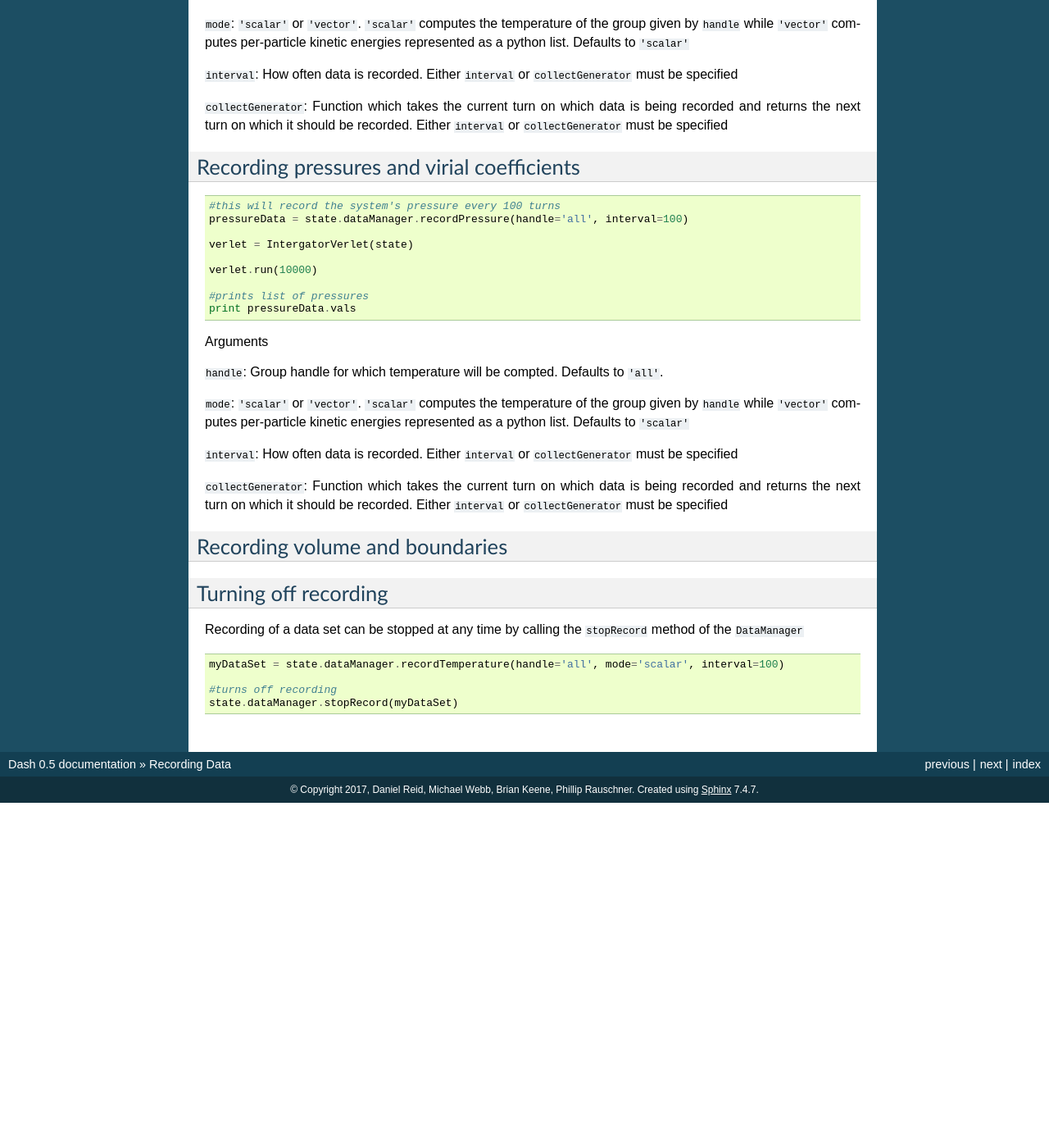
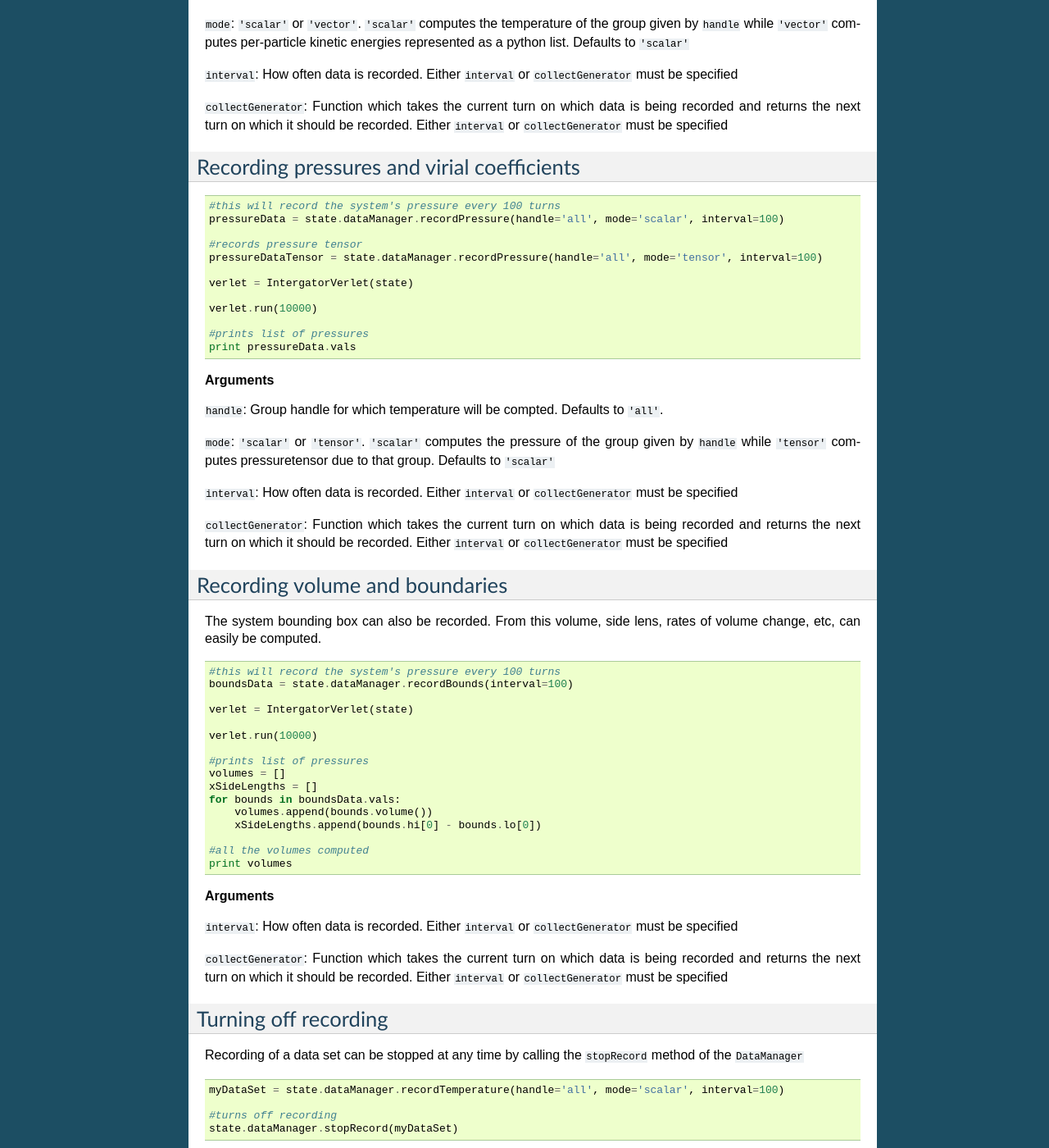
Before and after one commit to dreid1991/md_engine, a Sphinx documentation site: the page built from doc/source/data-recording.rst, in a window 1280 px wide and 1400 px high, scrolled down 1901 px. Shown: the whole window at 82% size. Built offline with Sphinx 7.4.7, drawn with Linux system fonts in a browser that asks for light colours; before the commit the page ends 2880 px from its top, so only the background shows below that.

Commit message:
did data documentation

```diff
--- a/doc/source/data-recording.rst
+++ b/doc/source/data-recording.rst
@@ -61,7 +61,7 @@ Example
     #prints list of per-particle energy lists
     print engDataLogSpacing.vals
 
-Arguments
+**Arguments**
 
 ``handle``: Group handle for which energies will be compted.  Defaults to ``'all'``.
 
@@ -99,7 +99,7 @@ Recording temperatures and kinetic energies
     #data points were recorded
     print tempDataScalar.vals, tempDataScalar.turns
 
-Arguments
+**Arguments**
 
 ``handle``: Group handle for which temperature will be compted.  Defaults to ``'all'``.
 
@@ -117,7 +117,10 @@ Recording pressures and virial coefficients
 .. code-block:: python
 
     #this will record the system's pressure every 100 turns
-    pressureData = state.dataManager.recordPressure(handle='all', interval=100)
+    pressureData = state.dataManager.recordPressure(handle='all', mode='scalar', interval=100)
+
+    #records pressure tensor
+    pressureDataTensor = state.dataManager.recordPressure(handle='all', mode='tensor', interval=100)
 
     verlet = IntergatorVerlet(state)
 
@@ -126,11 +129,11 @@ Recording pressures and virial coefficients
     #prints list of pressures
     print pressureData.vals
 
-Arguments
+**Arguments**
 
 ``handle``: Group handle for which temperature will be compted.  Defaults to ``'all'``.
 
-``mode``: ``'scalar'`` or ``'vector'``.  ``'scalar'`` computes the temperature of the group given by ``handle`` while  ``'vector'`` computes per-particle kinetic energies represented as a python list.  Defaults to ``'scalar'``
+``mode``: ``'scalar'`` or ``'tensor'``.  ``'scalar'`` computes the pressure of the group given by ``handle`` while  ``'tensor'`` computes pressuretensor due to that group.  Defaults to ``'scalar'``
 
 ``interval``: How often data is recorded.  Either ``interval`` or ``collectGenerator`` must be specified
 
@@ -138,6 +141,33 @@ Arguments
 
 Recording volume and boundaries
 ^^^^^^^^^^^^^^^^^^^^^^^^^^^^^^^
+
+The system bounding box can also be recorded.  From this volume, side lens, rates of volume change, etc, can easily be computed.
+
+.. code-block:: python
+
+    #this will record the system's pressure every 100 turns
+    boundsData = state.dataManager.recordBounds(interval=100)
+
+    verlet = IntergatorVerlet(state)
+
+    verlet.run(10000)
+
+    #prints list of pressures
+    volumes = []
+    xSideLengths = []
+    for bounds in boundsData.vals:
+        volumes.append(bounds.volume())
+        xSideLengths.append(bounds.hi[0] - bounds.lo[0])
+
+    #all the volumes computed
+    print volumes
+
+**Arguments**
+
+``interval``: How often data is recorded.  Either ``interval`` or ``collectGenerator`` must be specified
+
+``collectGenerator``: Function which takes the current turn on which data is being recorded and returns the next turn on which it should be recorded.  Either ``interval`` or ``collectGenerator`` must be specified
 
 Turning off recording
 ^^^^^^^^^^^^^^^^^^^^^
```
